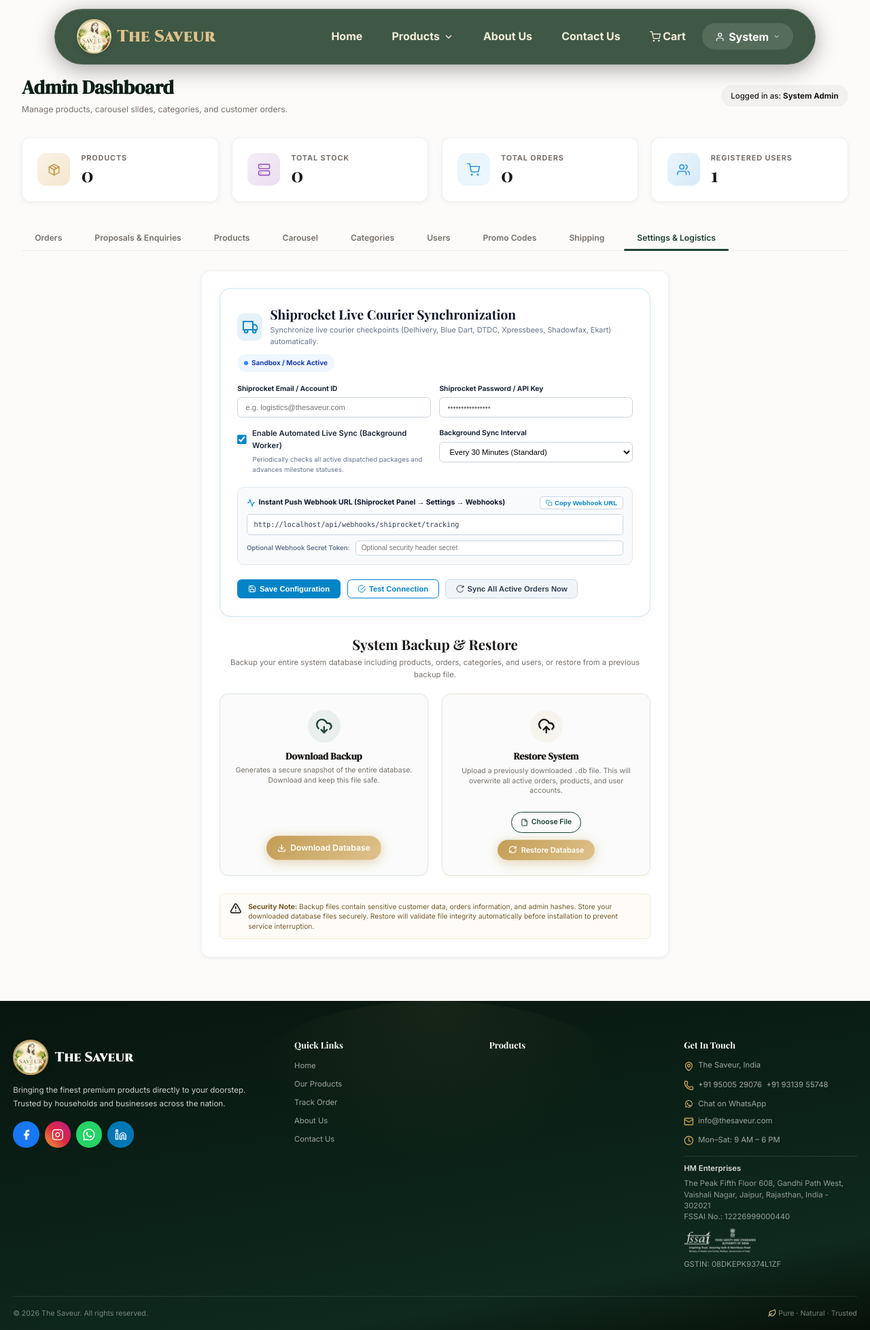
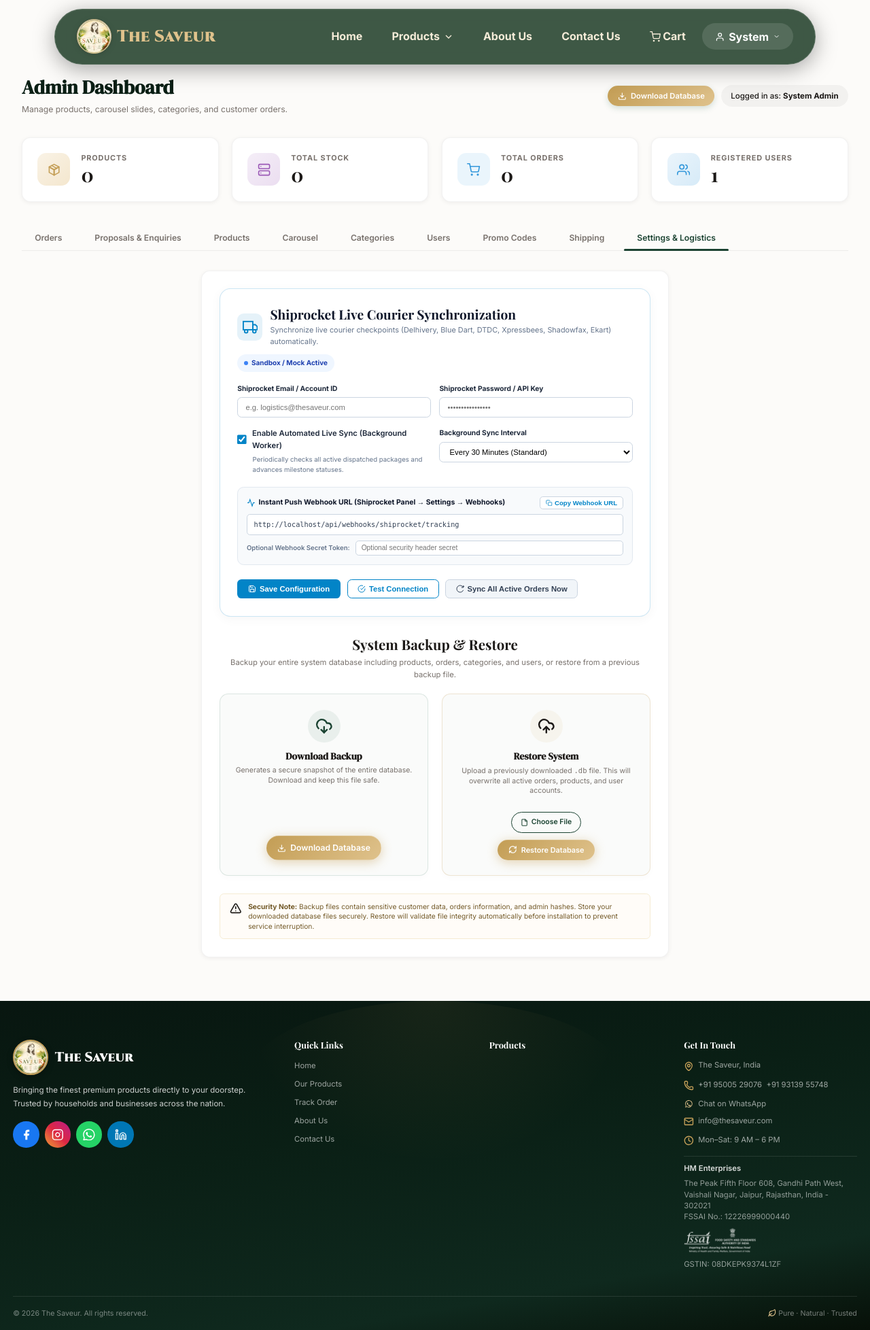
Before and after one commit to imadhurgupta/thesaveur, a Flask app: page /admin/dashboard in a window 1280 px wide, after a click that opens the changed part. Shown: the whole page at 68% size. Run offline with Flask 3, Linux system fonts and the light colour scheme; the visitor is signed in with stand-in values (Sample User, id 1); data comes from the database, SQL or seed files in the repository; data that the repository does not hold is empty; some libraries are stand-ins or nearby versions; some web fonts are replaced.

Commit message:
Add prominent Download Database button to admin dashboard header and settings

```diff
--- a/routes/admin/system.py
+++ b/routes/admin/system.py
@@ -51,9 +51,37 @@ def admin_backup_db():
         flash("Database file not found.", "error")
         return redirect(url_for('admin_dashboard'))
 
+    import tempfile
     timestamp = datetime.datetime.now().strftime("%Y-%m-%d_%H-%M-%S")
     backup_filename = f"thesaveur_backup_{timestamp}.db"
-    return send_file(DB_PATH, as_attachment=True, download_name=backup_filename)
+
+    temp_dir = tempfile.gettempdir()
+    temp_backup_file = os.path.join(temp_dir, backup_filename)
+
+    try:
+        # Create an atomic, consistent online backup snapshot
+        src_conn = sqlite3.connect(DB_PATH)
+        dst_conn = sqlite3.connect(temp_backup_file)
+        with dst_conn:
+            src_conn.backup(dst_conn, pages=0)
+        dst_conn.close()
+        src_conn.close()
+
+        return send_file(
+            temp_backup_file,
+            as_attachment=True,
+            download_name=backup_filename,
+            mimetype="application/x-sqlite3"
+        )
+    except Exception as e:
+        print(f"[BACKUP ERROR] {e}")
+        return send_file(
+            DB_PATH,
+            as_attachment=True,
+            download_name=backup_filename,
+            mimetype="application/x-sqlite3"
+        )
+
 
 
 @admin_system_bp.route('/admin/restore-db', methods=['POST'], endpoint='admin_restore_db')
--- a/templates/admin/partials/header_stats.html
+++ b/templates/admin/partials/header_stats.html
@@ -8,9 +8,22 @@
 
     </div>
 
-    <div style="font-size: 0.9rem; background: rgba(0,0,0,0.04); padding: 8px 18px; border-radius: var(--radius-pill); font-weight: 500;">
+    <div style="display: flex; align-items: center; gap: 12px; flex-wrap: wrap;">
 
-      Logged in as: <strong>{{ session.get('user_name', 'Admin') }}</strong>
+      <a href="{{ url_for('admin_system_bp.admin_backup_db') }}" class="btn btn-primary" title="Download current live database backup (.db file)" style="display: inline-flex; align-items: center; gap: 8px; padding: 8px 18px; border-radius: var(--radius-pill); font-size: 0.88rem; font-weight: 600; text-decoration: none; box-shadow: 0 4px 12px rgba(45, 106, 79, 0.2); transition: all 0.2s ease;">
+        <svg viewBox="0 0 24 24" fill="none" stroke="currentColor" stroke-width="2" width="16" height="16">
+          <path d="M21 15v4a2 2 0 0 1-2 2H5a2 2 0 0 1-2-2v-4"></path>
+          <polyline points="7 10 12 15 17 10"></polyline>
+          <line x1="12" y1="15" x2="12" y2="3"></line>
+        </svg>
+        <span>Download Database</span>
+      </a>
+
+      <div style="font-size: 0.9rem; background: rgba(0,0,0,0.04); padding: 8px 18px; border-radius: var(--radius-pill); font-weight: 500;">
+
+        Logged in as: <strong>{{ session.get('user_name', 'Admin') }}</strong>
+
+      </div>
 
     </div>
 
--- a/templates/admin/partials/tab_settings.html
+++ b/templates/admin/partials/tab_settings.html
@@ -112,9 +112,13 @@
             <h3 style="font-size: 1.1rem; font-weight: 600; color: var(--text-dark); margin-bottom: 6px;">Download Backup</h3>
             <p style="font-size: 0.82rem; color: var(--text-muted); line-height: 1.4; margin-bottom: 12px;">Generates a secure snapshot of the entire database. Download and keep this file safe.</p>
           </div>
-          <a href="/admin/backup-db" class="btn btn-primary" style="text-decoration: none; display: inline-flex; align-items: center; gap: 8px; margin-top: auto; padding: 10px 20px;">
-            <i data-lucide="download" style="width: 16px; height: 16px;"></i>
-            Download Database
+          <a href="{{ url_for('admin_system_bp.admin_backup_db') }}" class="btn btn-primary" style="text-decoration: none; display: inline-flex; align-items: center; gap: 8px; margin-top: auto; padding: 10px 20px;">
+            <svg viewBox="0 0 24 24" fill="none" stroke="currentColor" stroke-width="2" width="16" height="16">
+              <path d="M21 15v4a2 2 0 0 1-2 2H5a2 2 0 0 1-2-2v-4"></path>
+              <polyline points="7 10 12 15 17 10"></polyline>
+              <line x1="12" y1="15" x2="12" y2="3"></line>
+            </svg>
+            <span>Download Database</span>
           </a>
         </div>
 
```
